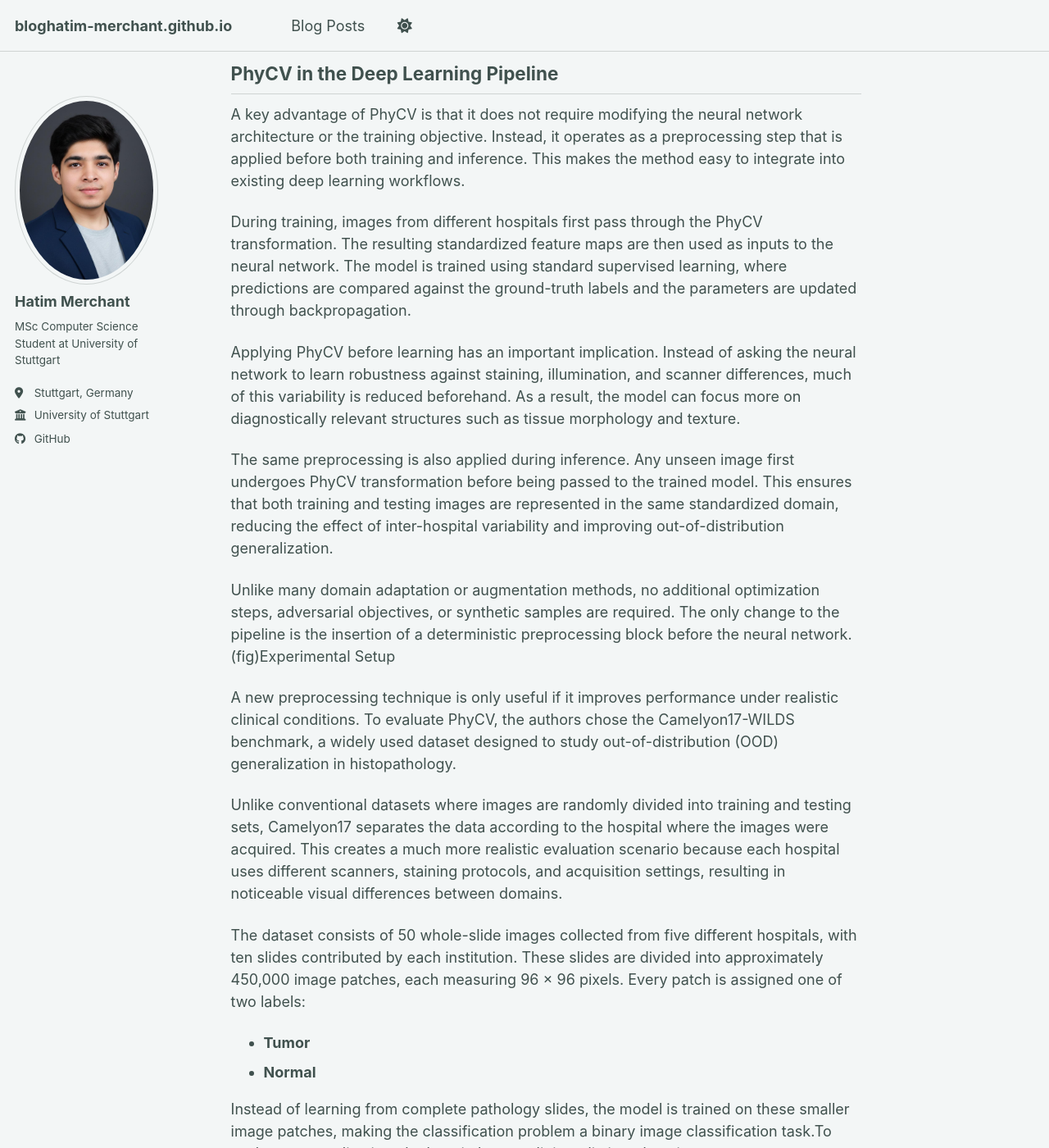
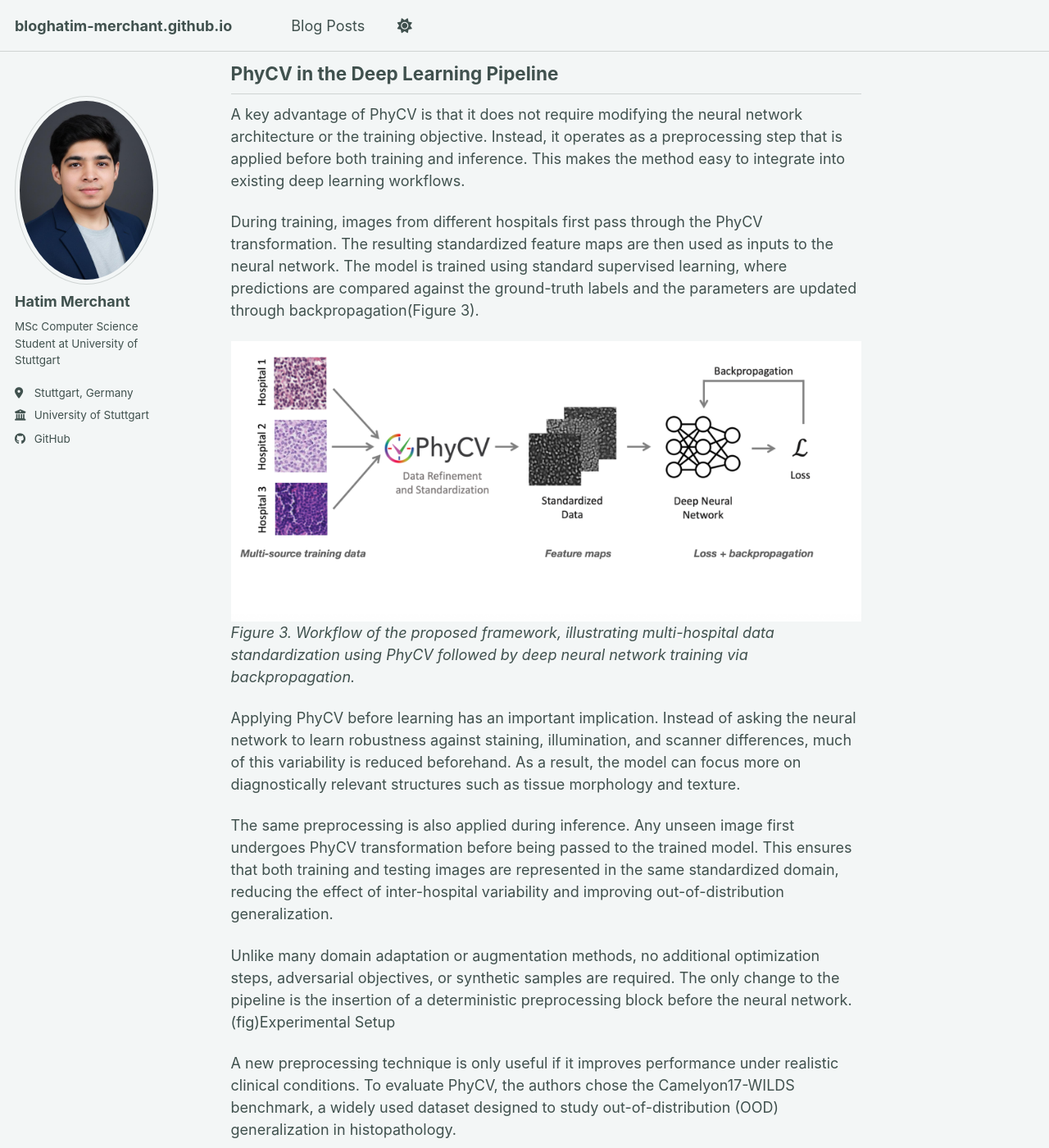
Before and after one commit to Hatim-Merchant/bloghatim-merchant.github.io, a Jekyll site: the page built from _posts/2026-07-26-blog-post-1.md, in a window 1280 px wide and 1400 px high, scrolled down 7255 px. Shown: the whole window at 82% size. Built offline with Jekyll 4.4.1, drawn with Linux system fonts in a browser that asks for light colours; a style sheet for code colours, icons or effects is not loaded.

Commit message:
added content

```diff
--- a/_posts/2026-07-26-blog-post-1.md
+++ b/_posts/2026-07-26-blog-post-1.md
@@ -150,7 +150,10 @@ Consequently, the neural network receives a standardized representation in which
 
 A key advantage of PhyCV is that it does not require modifying the neural network architecture or the training objective. Instead, it operates as a preprocessing step that is applied before both training and inference. This makes the method easy to integrate into existing deep learning workflows.
 
-During training, images from different hospitals first pass through the PhyCV transformation. The resulting standardized feature maps are then used as inputs to the neural network. The model is trained using standard supervised learning, where predictions are compared against the ground-truth labels and the parameters are updated through backpropagation.
+During training, images from different hospitals first pass through the PhyCV transformation. The resulting standardized feature maps are then used as inputs to the neural network. The model is trained using standard supervised learning, where predictions are compared against the ground-truth labels and the parameters are updated through backpropagation(Figure 3).
+
+![Figure 3: Training Phase]({{ site.baseurl }}/images/5.png)
+*Figure 3. Workflow of the proposed framework, illustrating multi-hospital data standardization using PhyCV followed by deep neural network training via backpropagation.*
 
 Applying PhyCV before learning has an important implication. Instead of asking the neural network to learn robustness against staining, illumination, and scanner differences, much of this variability is reduced beforehand. As a result, the model can focus more on diagnostically relevant structures such as tissue morphology and texture.
 
```
